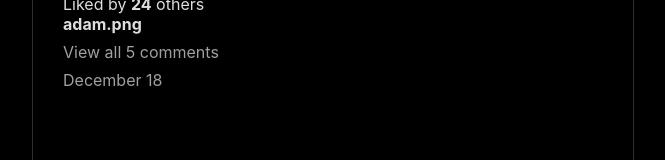
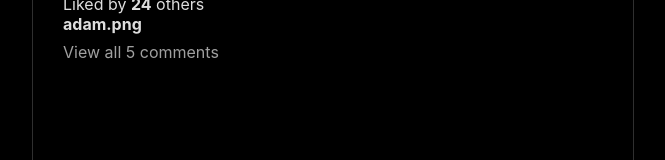
Before and after one commit to AdamDavisDeveloper/adamgram, a React (Vite) app: page /post/agnes-pool in a window 1280 px wide. Shown: the part 422-582 px from the top of the page, without its empty margins (307-972 px from the left). Built offline with nearby package versions, Linux system fonts and the light colour scheme; no server answers.

Commit message:
real dates on posts (will want to format this)

```diff
--- a/src/Post.tsx
+++ b/src/Post.tsx
@@ -54,7 +54,7 @@ export default (props: {
                         <span>Liked by <b>24</b> others</span>
                         <span><b>{Profile.name}</b> {props.currentPostData.description}</span>
                         <span className="view-comments">{viewCommentsText()}</span>
-                        <span className="date">December 18</span>
+                        <span className="date">{props.currentPostData.date}</span>
                     </div>
                 </div>
 
```
